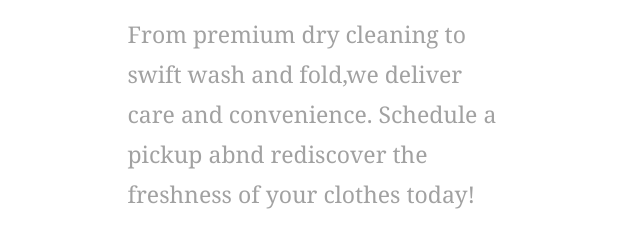
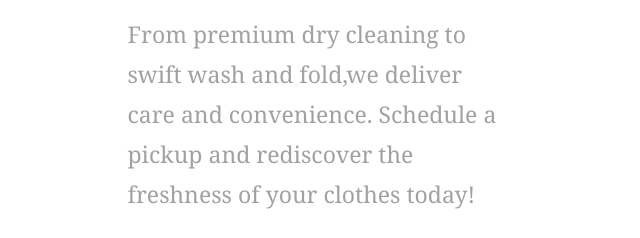
Before and after one commit to prasenjitpaul-coder/Assignment-2, a plain HTML site: page index.html in a window 1280 px wide. Shown: the part 642-880 px from the top of the page, 56-696 px from the left. Drawn offline with Linux system fonts and the light colour scheme.

Commit message:
Update index.html

```diff
--- a/index.html
+++ b/index.html
@@ -28,7 +28,7 @@
     <main>
         <div class="leftbox">
             <h3>Revitalize Your <br> Clothes With Expert <br><span>Laundry Services!</span></h3>
-            <p>From premium dry cleaning to swift wash and fold,we deliver care and convenience. Schedule a pickup abnd
+            <p>From premium dry cleaning to swift wash and fold,we deliver care and convenience. Schedule a pickup and
                 rediscover the freshness of your clothes today!</p>
             <button>Book a Service Today</button>
         </div>
```
